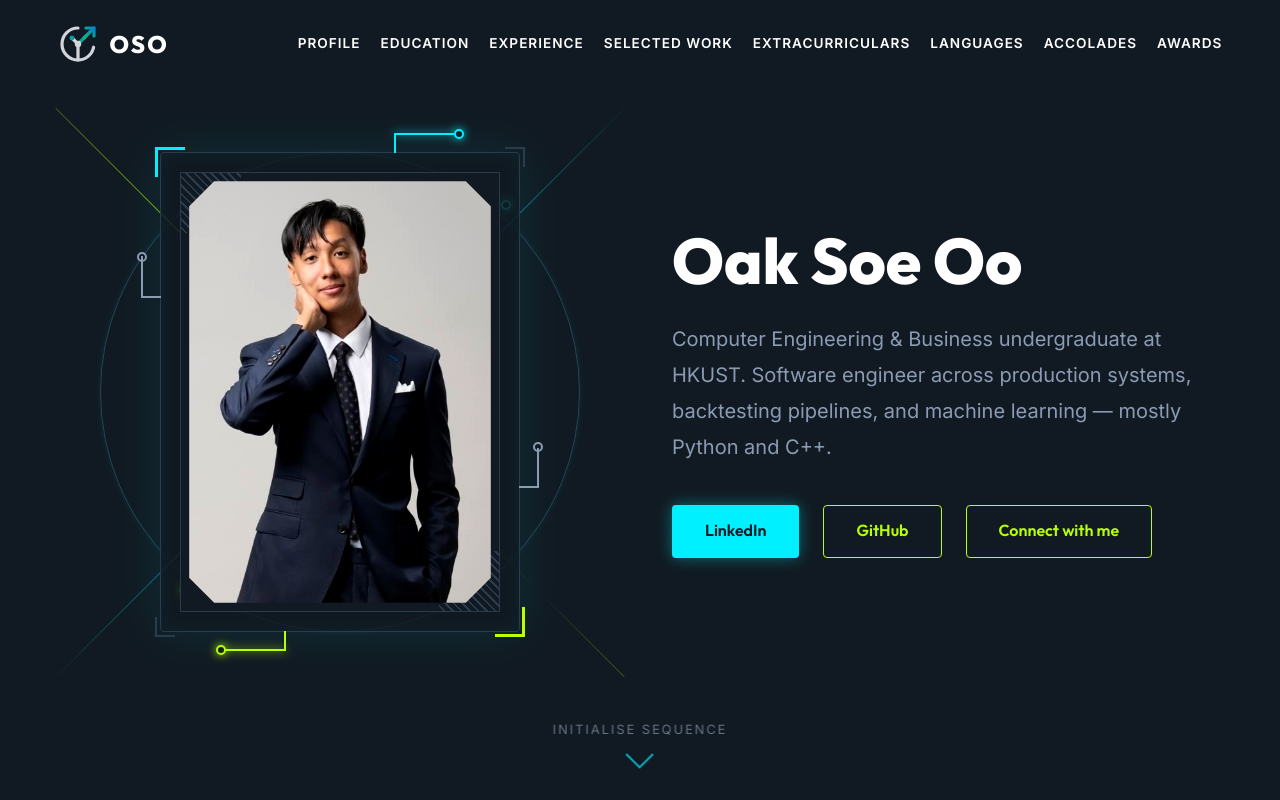
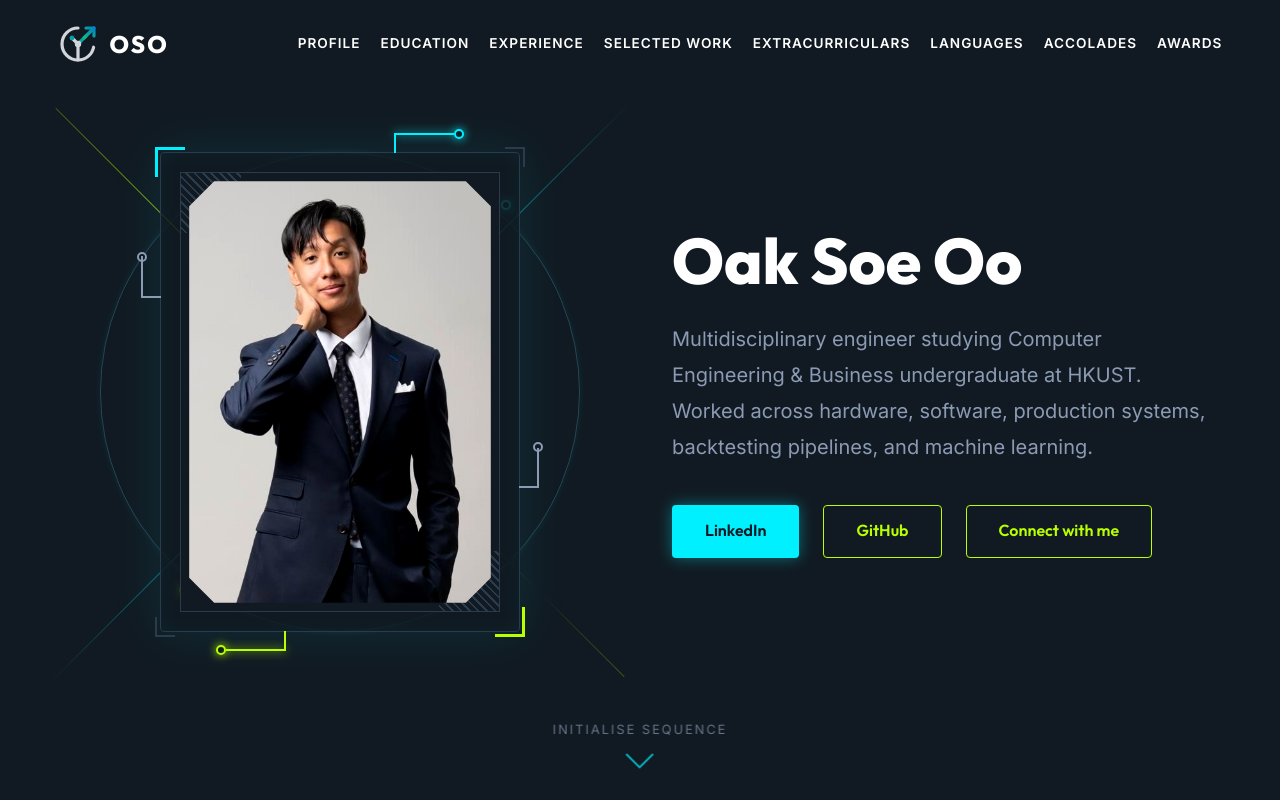
Before and after one commit to oak-23/portfolio, a React (Vite) app: page / in a window 1280 px wide. Shown: the top 800 px of the page. Built offline with nearby package versions, Linux system fonts and the light colour scheme.

Commit message:
feat: change description

```diff
--- a/src/components/Hero.tsx
+++ b/src/components/Hero.tsx
@@ -47,8 +47,8 @@ const Hero: React.FC = () => {
           </h1>
           <div className={styles.subtitleBox}>
             <p className={styles.subtitle}>
-              Computer Engineering &amp; Business undergraduate at HKUST. Software engineer across
-              production systems, backtesting pipelines, and machine learning &mdash; mostly Python and C++.
+              Multidisciplinary engineer studying Computer Engineering &amp; Business undergraduate at HKUST.
+              Worked across hardware, software, production systems, backtesting pipelines, and machine learning.
             </p>
           </div>
           <div className={styles.actions}>
```
